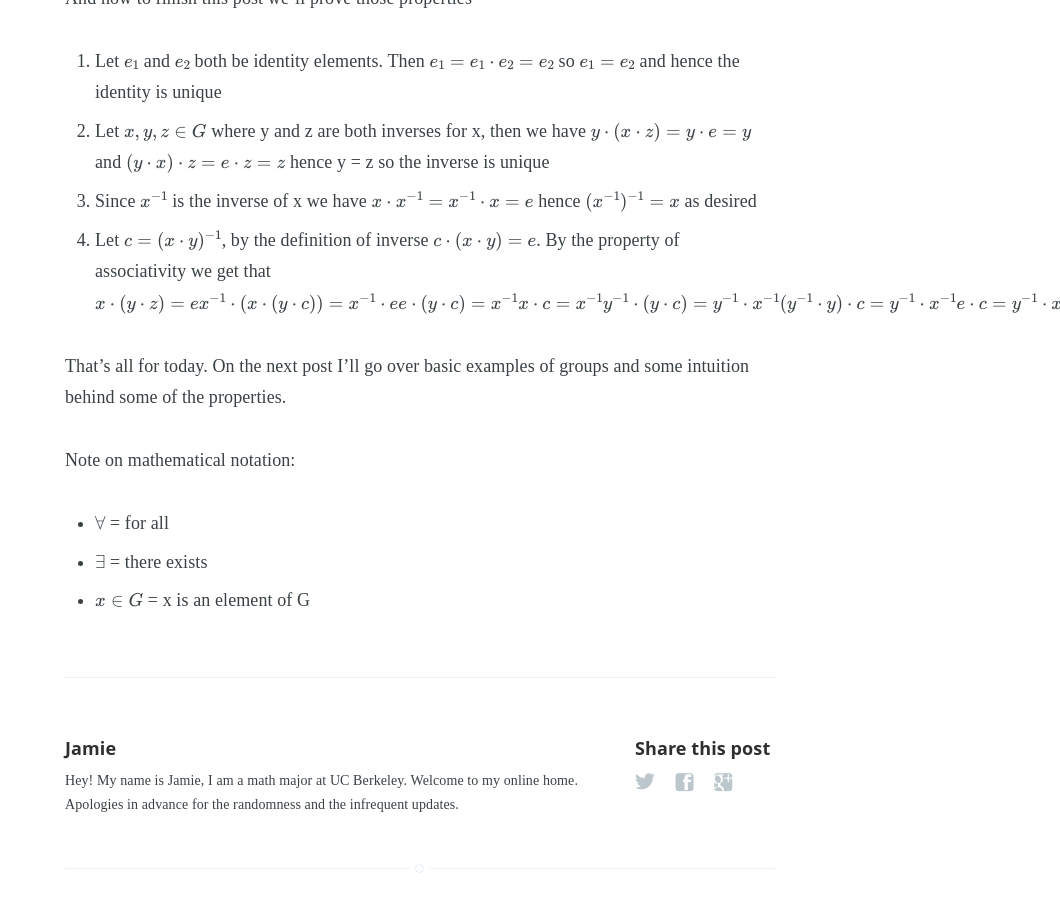
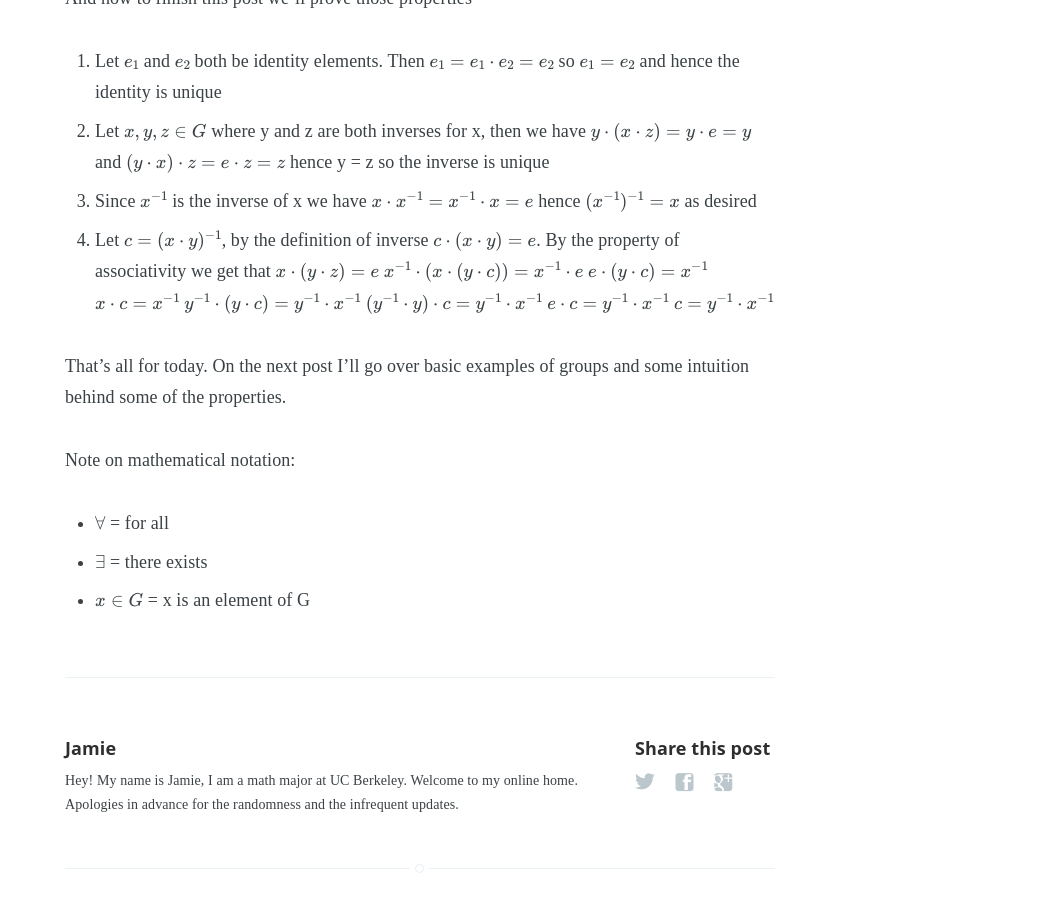
Before and after one commit to jamiecayley/jamiecayley.github.io, a Jekyll site: the page built from _posts/2016-04-06-An-Introduction-To-Abstract-Algebra-1.md, in a window 1280 px wide and 900 px high, scrolled down 1453 px. Shown: the whole window, without its empty margins (220-1280 px from the left). Built offline with Jekyll 4.4.1, drawn with Linux system fonts in a browser that asks for light colours; some web fonts are replaced; formulas are drawn with MathJax 3.

Commit message:
Update 2016-04-06-An-Introduction-To-Abstract-Algebra-1.md

```diff
--- a/_posts/2016-04-06-An-Introduction-To-Abstract-Algebra-1.md
+++ b/_posts/2016-04-06-An-Introduction-To-Abstract-Algebra-1.md
@@ -31,7 +31,14 @@ And now to finish this post we'll prove those properties
 1. Let $$e_1$$ and $$e_2$$ both be identity elements. Then $$e_1 = e_1 \cdot e_2 = e_2$$ so $$e_1 = e_2$$ and hence the identity is unique
 2. Let $$x, y, z \in G$$ where y and z are both inverses for x, then we have $$y \cdot (x \cdot z) = y \cdot e = y$$ and $$(y \cdot x) \cdot z = e \cdot z = z$$ hence y = z so the inverse is unique
 3. Since $$x^{-1}$$ is the inverse of x we have $$x \cdot x^{-1} = x^{-1} \cdot x = e$$ hence $$(x^{-1})^{-1} = x$$ as desired
-4. Let $$c = (x \cdot y)^{-1}$$, by the definition of inverse $$c \cdot (x \cdot y) = e$$. By the property of associativity we get that $$x \cdot (y \cdot z) = e \newline x^{-1} \cdot (x \cdot (y \cdot c)) = x^{-1} \cdot e \newline e \cdot (y \cdot c) = x^{-1} \newline x \cdot c = x^{-1} \newline y^{-1} \cdot (y \cdot c) = y^{-1} \cdot x^{-1} \newline (y^{-1} \cdot y) \cdot c = y^{-1} \cdot x^{-1} \newline e \cdot c = y^{-1} \cdot x^{-1} \newline c = y^{-1} \cdot x^{-1}$$
+4. Let $$c = (x \cdot y)^{-1}$$, by the definition of inverse $$c \cdot (x \cdot y) = e$$. By the property of associativity we get that $$x \cdot (y \cdot z) = e$$
+$$x^{-1} \cdot (x \cdot (y \cdot c)) = x^{-1} \cdot e$$
+$$e \cdot (y \cdot c) = x^{-1}$$
+$$x \cdot c = x^{-1}$$
+$$y^{-1} \cdot (y \cdot c) = y^{-1} \cdot x^{-1}$$
+$$(y^{-1} \cdot y) \cdot c = y^{-1} \cdot x^{-1}$$
+$$e \cdot c = y^{-1} \cdot x^{-1}$$
+$$c = y^{-1} \cdot x^{-1}$$
 
 That's all for today. On the next post I'll go over basic examples of groups and some intuition behind some of the properties.
 
```
